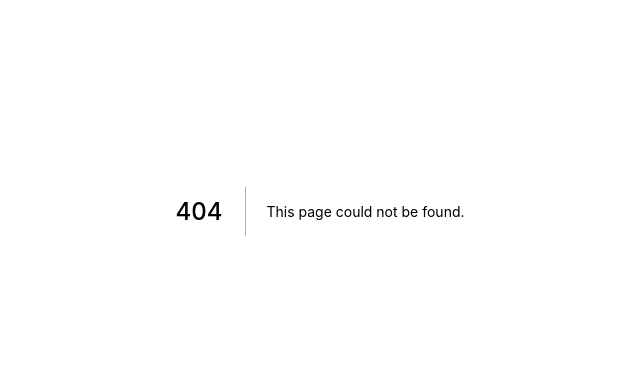
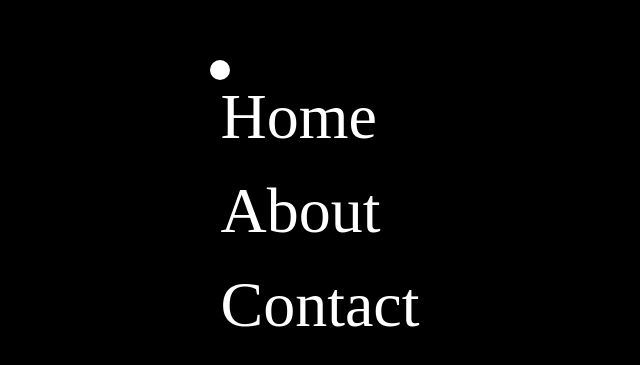
Before and after one commit to casey1991/layout-templates, a Next.js app: page /menu-clip-effect in a window 1280 px wide. Before the commit this address had no page. Shown: the part 189-554 px from the top of the page, without its empty margins (320-960 px from the left). Built offline with nearby package versions, Linux system fonts and the light colour scheme.

Commit message:
#TEMP: create menu clip effect

```diff
--- /dev/null
+++ b/pages/menu-clip-effect.tsx
@@ -0,0 +1,74 @@
+import { createUseStyles } from "react-jss";
+import React from "react";
+const useClasses = createUseStyles({
+  "@global *": {
+    margin: 0,
+    padding: 0,
+  },
+  root: {
+    backgroundColor: "#000",
+    display: "flex",
+    justifyContent: "center",
+    alignItems: "center",
+    minHeight: "100vh",
+    "& > ul": {
+      position: "relative",
+      display: "flex",
+      flexDirection: "column",
+      "& > li": {
+        listStyle: "none",
+        "&:hover ~ $cursor": {
+          transform: "scale(6)",
+        },
+        "& > a": {
+          position: "relative",
+          display: "inline-block",
+          margin: "10px 0",
+          fontSize: "4rem",
+          textDecoration: "none",
+          color: "#FFF",
+        },
+      },
+    },
+    "& $cursor": {
+      display: "block",
+      position: "fixed",
+      width: 20,
+      height: 20,
+      borderRadius: "50%",
+      background: "#FFF",
+      transform: "translate(-50%,-50%)",
+      cursor: "none",
+      pointerEvents: "none",
+      mixBlendMode: "difference",
+    },
+  },
+  cursor: {},
+});
+export const StickyElementsPage = () => {
+  const classes = useClasses();
+  const _cursor = React.useRef<HTMLSpanElement>();
+  React.useEffect(() => {
+    document.addEventListener("mousemove", (e) => {
+      _cursor?.current?.style.setProperty("top", `${e.pageY}px`);
+      _cursor?.current?.style.setProperty("left", `${e.pageX}px`);
+    });
+  }, [_cursor]);
+  return (
+    <div className={classes.root}>
+      <ul>
+        <li>
+          <a>Home</a>
+        </li>
+        <li>
+          <a>About</a>
+        </li>
+        <li>
+          <a>Contact</a>
+        </li>
+        <span className={classes.cursor} ref={_cursor}></span>
+      </ul>
+    </div>
+  );
+};
+export default StickyElementsPage;
```
